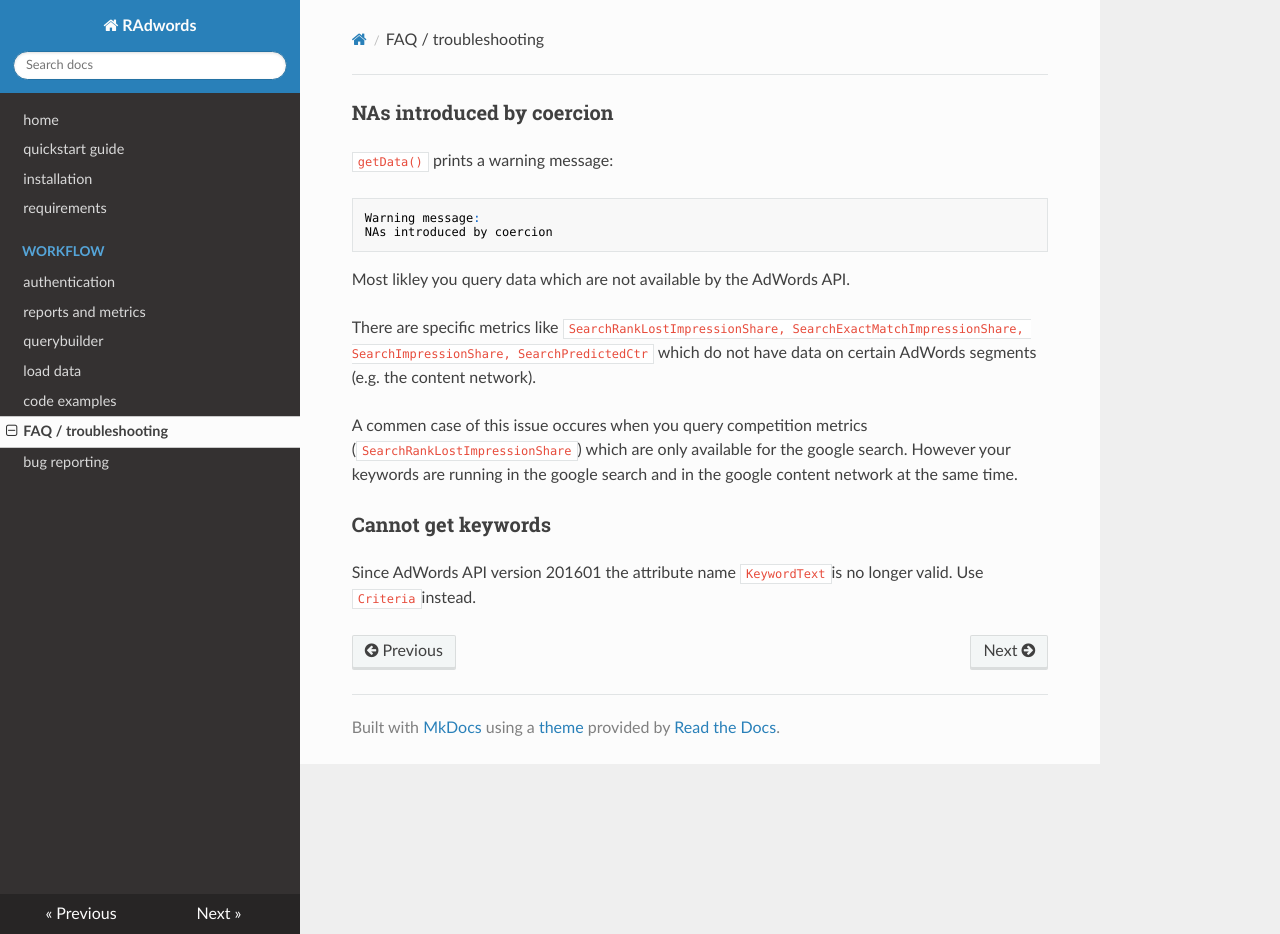
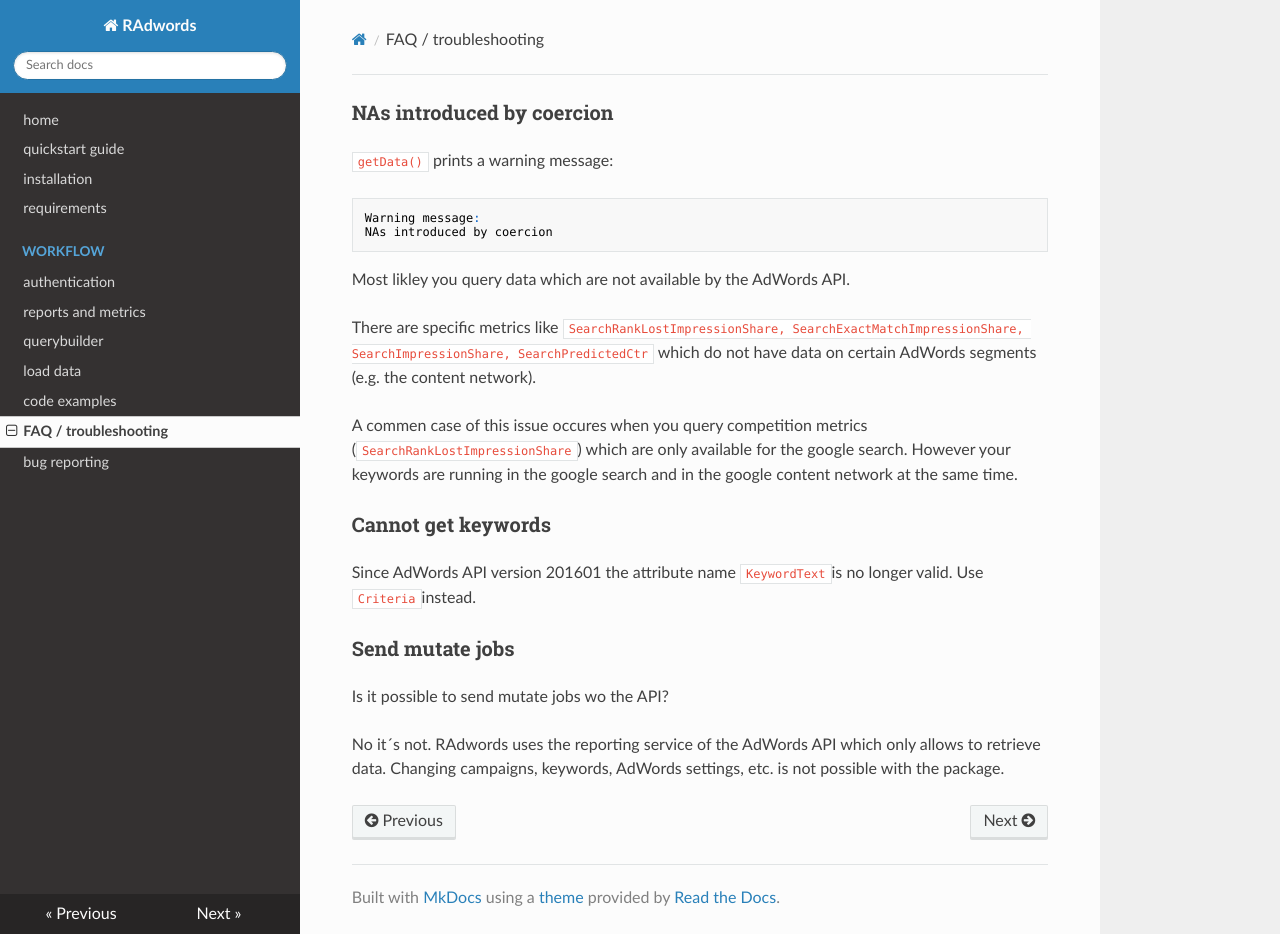
Before and after one commit to rstats-lab/radwords-docs, an MkDocs documentation site: the page built from docs/faq.md, in a window 1280 px wide and 934 px high. Built offline with MkDocs 1.6.1, drawn with Linux system fonts in a browser that asks for light colours; nearby versions of some CDN libraries; old or Windows-style settings are respelled for this version of MkDocs.

Commit message:
work on docu

````diff
--- a/docs/faq.md
+++ b/docs/faq.md
@@ -15,3 +15,9 @@
 ### Cannot get keywords
 
 Since AdWords API version 201601 the attribute name ```KeywordText```is no longer valid. Use ```Criteria```instead.
+
+### Send mutate jobs
+
+Is it possible to send mutate jobs wo the API?
+
+No it´s not. RAdwords uses the reporting service of the AdWords API which only allows to retrieve data. Changing campaigns, keywords, AdWords settings, etc. is not possible with the package.
````
Also changed, not shown: docs/getdata.md (+6 -0 lines), docs/query.md (+2 -0 lines).
